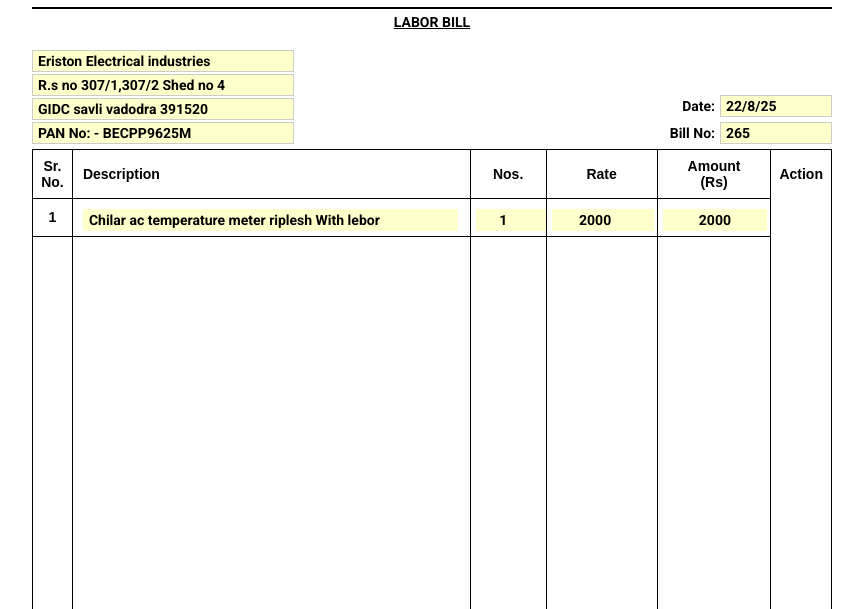
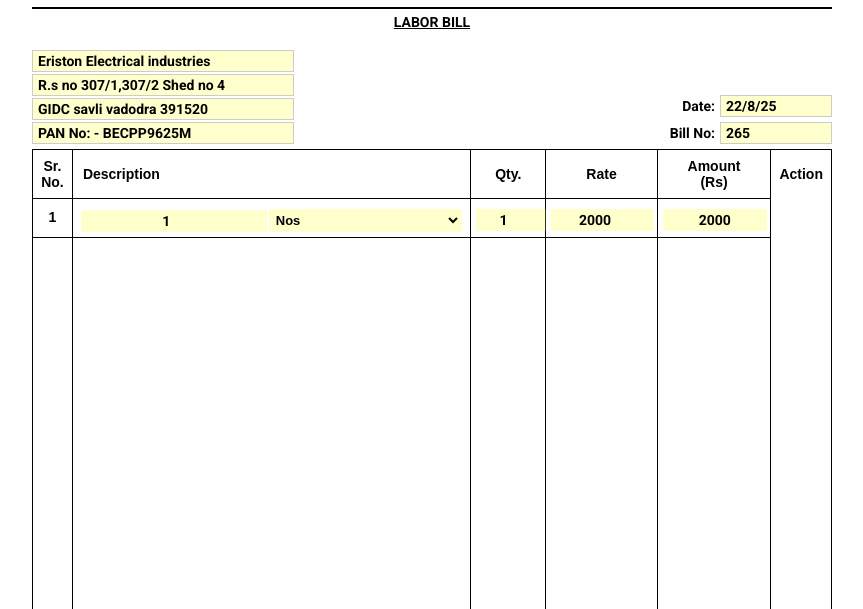
Before and after one commit to Meghraj1207/bill, a plain HTML site: page index.html in a window 1280 px wide. Shown: the part 186-795 px from the top of the page, without its empty margins (208-1071 px from the left). Drawn offline with Linux system fonts and the light colour scheme.

Commit message:
Update index.html

```diff
--- a/index.html
+++ b/index.html
@@ -29,7 +29,42 @@
             margin-bottom: 20px;
             font-family: Arial, sans-serif;
         }
+.qty-wrapper {
+    display: flex;
+    align-items: center;
+    justify-content: center;
+    gap: 2px;
+}
 
+.qty-wrapper .qty {
+    width: 45%;
+}
+
+.unit-select {
+    width: 50%;
+    border: 1px dashed transparent;
+    background-color: rgba(255, 255, 0, 0.2);
+    font-family: Arial, sans-serif;
+    font-size: 13px;
+    font-weight: bold;
+    padding: 2px;
+    outline: none;
+}
+
+.unit-select:hover,
+.unit-select:focus {
+    border-bottom: 1px dashed #999;
+}
+
+@media print {
+    .unit-select {
+        appearance: none;
+        -webkit-appearance: none;
+        border: none;
+        background: transparent !important;
+        padding: 0;
+    }
+}
         .header-top .swami {
             font-size: 11px;
             font-weight: 900;
@@ -339,7 +374,7 @@
                 <tr>
                     <th class="col-sr">Sr.<br>No.</th>
                     <th class="col-desc">Description</th>
-                    <th class="col-nos">Nos.</th>
+                    <th class="col-nos">Qty.</th>
                     <th class="col-rate">Rate</th>
                     <th class="col-amount">Amount<br>(Rs)</th>
                     <th class="print-btn-container col-action" style="width: 5%; border:none;">Action</th>
@@ -348,7 +383,24 @@
             <tbody id="table-body">
                 <tr class="data-row">
                     <td>1</td>
-                    <td class="col-desc"><input type="text" class="desc-input" value="Chilar ac temperature meter riplesh With lebor"></td>
+                    <td>
+    <div class="qty-wrapper">
+        <input type="number" class="num-input qty" value="1" min="0"
+               oninput="calculateRow(this)">
+        <select class="unit-select" onchange="calculateRow(this)">
+            <option value="Nos">Nos</option>
+            <option value="Kg">Kg</option>
+            <option value="Gram">Gram</option>
+            <option value="Meter">Meter</option>
+            <option value="Feet">Feet</option>
+            <option value="Hour">Hour</option>
+            <option value="Day">Day</option>
+            <option value="Set">Set</option>
+            <option value="Box">Box</option>
+            <option value="Piece">Piece</option>
+        </select>
+    </div>
+</td>
                     <td><input type="number" class="num-input qty" value="1" min="1" oninput="calculateRow(this)"></td>
                     <td><input type="number" class="num-input rate" value="2000" min="0" oninput="calculateRow(this)"></td>
                     <td><input type="text" class="num-input amount" value="2000" readonly></td>
```
